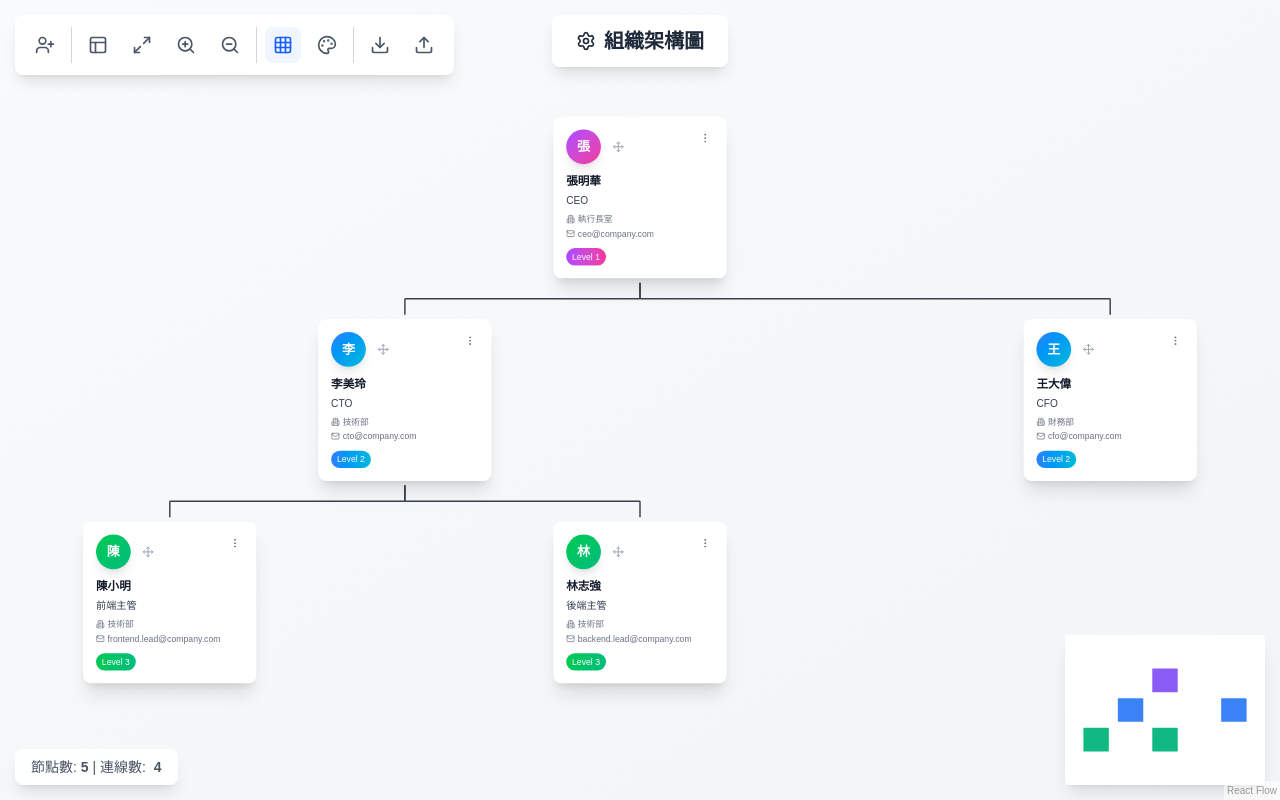
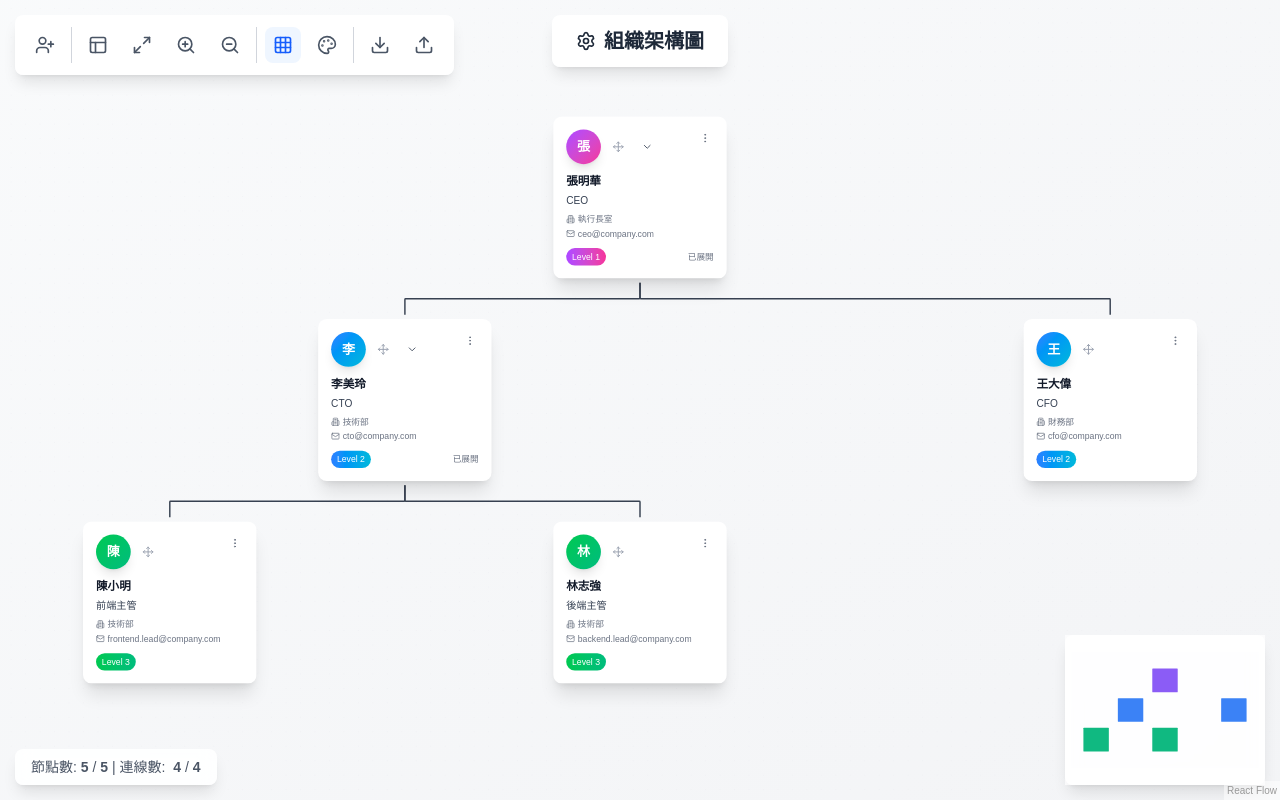
Before and after one commit to firstfu/workflow_01, a Next.js app: page / in a window 1280 px wide. Built offline with nearby package versions, Linux system fonts and the light colour scheme.

Commit message:
新增 CustomNode 組件的展開/收縮功能，優化狀態管理及編輯模態框，提升用戶互動體驗與程式碼可讀性。

```diff
--- a/app/components/OrgChart/CustomNode.tsx
+++ b/app/components/OrgChart/CustomNode.tsx
@@ -44,9 +44,10 @@
 
 import React, { memo } from "react";
 import { Handle, Position } from "@xyflow/react";
-import { Mail, Building2, MoreVertical, Edit, Trash2, UserPlus, Move } from "lucide-react";
+import { Mail, Building2, MoreVertical, Edit, Trash2, UserPlus, Move, ChevronDown, ChevronRight } from "lucide-react";
 import { Employee } from "./useOrgChartStore";
 import useOrgChartStore from "./useOrgChartStore";
+import EditModal from "./EditModal";
 
 // 明確定義 CustomNode 的 Props 型別
 interface CustomNodeProps {
@@ -55,17 +56,25 @@ interface CustomNodeProps {
 }
 
 const CustomNode = memo(({ data, selected }: CustomNodeProps) => {
-  const { setSelectedNode, deleteEmployee, updateEmployee, addEmployee, nodes, autoLayout, setIsDraggingNode } = useOrgChartStore();
+  const {
+    setSelectedNode,
+    deleteEmployee,
+    updateEmployee,
+    addEmployee,
+    nodes,
+    edges,
+    autoLayout,
+    setIsDraggingNode,
+    toggleNodeCollapse,
+    isNodeCollapsed
+  } = useOrgChartStore();
   const [showMenu, setShowMenu] = React.useState(false);
-  const [isEditing, setIsEditing] = React.useState(false);
+  const [showEditModal, setShowEditModal] = React.useState(false);
   const [isDragging, setIsDragging] = React.useState(false);
   const [dragOver, setDragOver] = React.useState(false);
-  const [editData, setEditData] = React.useState({
-    name: data.name,
-    position: data.position,
-    department: data.department,
-    email: data.email,
-  });
+
+  const collapsed = isNodeCollapsed(data.id);
+  const hasChildren = edges.some(edge => edge.source === data.id);
 
   // 添加全域 mouseup 監聽器以確保狀態正確重置
   React.useEffect(() => {
@@ -94,29 +103,22 @@ const CustomNode = memo(({ data, selected }: CustomNodeProps) => {
 
   const handleEdit = (e: React.MouseEvent) => {
     e.stopPropagation();
-    setEditData({
-      name: data.name,
-      position: data.position,
-      department: data.department,
-      email: data.email,
-    });
-    setIsEditing(true);
+    setShowEditModal(true);
     setShowMenu(false);
   };
 
-  const handleSaveEdit = () => {
+  const handleSaveEdit = (editData: Partial<Employee>) => {
     updateEmployee(data.id, editData);
-    setIsEditing(false);
+    setShowEditModal(false);
   };
 
   const handleCancelEdit = () => {
-    setIsEditing(false);
-    setEditData({
-      name: data.name,
-      position: data.position,
-      department: data.department,
-      email: data.email,
-    });
+    setShowEditModal(false);
+  };
+
+  const handleToggleCollapse = (e: React.MouseEvent) => {
+    e.stopPropagation();
+    toggleNodeCollapse(data.id);
   };
 
   const handleAddSubordinate = (e: React.MouseEvent) => {
@@ -249,7 +251,7 @@ const CustomNode = memo(({ data, selected }: CustomNodeProps) => {
       className={`relative transition-all duration-300 ${selected ? "scale-105" : ""} ${
         isDragging ? "opacity-60 scale-110 shadow-2xl ring-2 ring-blue-400 ring-opacity-50 z-50" : ""
       } ${dragOver ? "ring-2 ring-green-400 ring-opacity-70 scale-105" : ""}`}
-      onClick={!isEditing ? handleNodeClick : undefined}
+      onClick={handleNodeClick}
       onDragOver={handleDragOver}
       onDragLeave={handleDragLeave}
       onDrop={handleDrop}
@@ -265,61 +267,6 @@ const CustomNode = memo(({ data, selected }: CustomNodeProps) => {
           selected ? "border-blue-400" : "border-transparent"
         } hover:shadow-2xl transition-all duration-200 cursor-pointer`}
       >
-        {isEditing ? (
-          <div className="space-y-3">
-            <div className="flex items-center justify-between mb-3">
-              <h4 className="font-semibold text-gray-800">編輯員工</h4>
-              <div className="flex gap-1">
-                <button onClick={handleSaveEdit} className="px-2 py-1 bg-blue-500 text-white text-xs rounded hover:bg-blue-600 transition-colors">
-                  儲存
-                </button>
-                <button onClick={handleCancelEdit} className="px-2 py-1 bg-gray-500 text-white text-xs rounded hover:bg-gray-600 transition-colors">
-                  取消
-                </button>
-              </div>
-            </div>
-
-            <div className="space-y-2">
-              <div>
-                <label className="block text-xs font-medium text-gray-700 mb-1">姓名</label>
-                <input
-                  type="text"
-                  value={editData.name}
-                  onChange={e => setEditData({ ...editData, name: e.target.value })}
-                  className="w-full px-2 py-1 text-sm border border-gray-300 rounded focus:outline-none focus:ring-1 focus:ring-blue-500"
-                />
-              </div>
-              <div>
-                <label className="block text-xs font-medium text-gray-700 mb-1">職位</label>
-                <input
-                  type="text"
-                  value={editData.position}
-                  onChange={e => setEditData({ ...editData, position: e.target.value })}
-                  className="w-full px-2 py-1 text-sm border border-gray-300 rounded focus:outline-none focus:ring-1 focus:ring-blue-500"
-                />
-              </div>
-              <div>
-                <label className="block text-xs font-medium text-gray-700 mb-1">部門</label>
-                <input
-                  type="text"
-                  value={editData.department}
-                  onChange={e => setEditData({ ...editData, department: e.target.value })}
-                  className="w-full px-2 py-1 text-sm border border-gray-300 rounded focus:outline-none focus:ring-1 focus:ring-blue-500"
-                />
-              </div>
-              <div>
-                <label className="block text-xs font-medium text-gray-700 mb-1">電子郵件</label>
-                <input
-                  type="email"
-                  value={editData.email}
-                  onChange={e => setEditData({ ...editData, email: e.target.value })}
-                  className="w-full px-2 py-1 text-sm border border-gray-300 rounded focus:outline-none focus:ring-1 focus:ring-blue-500"
-                />
-              </div>
-            </div>
-          </div>
-        ) : (
-          <>
         <div className="flex items-start justify-between mb-3">
           <div className="flex items-center gap-2">
             <div
@@ -340,7 +287,7 @@ const CustomNode = memo(({ data, selected }: CustomNodeProps) => {
               onDragEnd={handleDragEnd}
               onPointerDownCapture={e => {
                 e.stopPropagation();
-                    setIsDraggingNode(true); // 在指針按下時立即設置拖拽狀態
+                setIsDraggingNode(true);
               }}
               onMouseDownCapture={e => {
                 e.stopPropagation();
@@ -354,6 +301,21 @@ const CustomNode = memo(({ data, selected }: CustomNodeProps) => {
             >
               <Move className={`w-4 h-4 pointer-events-none transition-colors ${isDragging ? "text-blue-600" : "text-gray-400 hover:text-blue-500"}`} />
             </div>
+
+            {/* 展開/收縮按鈕 */}
+            {hasChildren && (
+              <button
+                onClick={handleToggleCollapse}
+                className="p-2 hover:bg-gray-50 hover:ring-1 hover:ring-gray-300 rounded-lg transition-all duration-200"
+                title={collapsed ? "展開子節點" : "收縮子節點"}
+              >
+                {collapsed ? (
+                  <ChevronRight className="w-4 h-4 text-gray-600" />
+                ) : (
+                  <ChevronDown className="w-4 h-4 text-gray-600" />
+                )}
+              </button>
+            )}
           </div>
 
           <div className="relative">
@@ -401,14 +363,26 @@ const CustomNode = memo(({ data, selected }: CustomNodeProps) => {
           </div>
         </div>
 
-            <div className="mt-3 flex gap-2">
-              <span className={`inline-block px-2 py-1 text-xs font-medium rounded-full bg-gradient-to-r ${bgGradient} text-white`}>Level {data.level}</span>
+        <div className="mt-3 flex gap-2 items-center justify-between">
+          <span className={`inline-block px-2 py-1 text-xs font-medium rounded-full bg-gradient-to-r ${bgGradient} text-white`}>
+            Level {data.level}
+          </span>
+          {hasChildren && (
+            <span className="text-xs text-gray-500">
+              {collapsed ? "已收縮" : "已展開"}
+            </span>
+          )}
         </div>
-          </>
-        )}
       </div>
 
       <Handle type="source" position={Position.Bottom} className="!bg-transparent !border-0 !w-3 !h-3" />
+
+      <EditModal
+        isOpen={showEditModal}
+        employee={data}
+        onSave={handleSaveEdit}
+        onCancel={handleCancelEdit}
+      />
     </div>
   );
 });
--- /dev/null
+++ b/app/components/OrgChart/EditModal.tsx
@@ -0,0 +1,121 @@
+/**
+ * 員工編輯彈窗元件
+ *
+ * 提供與拖拽選項彈窗一致的設計風格，用於員工資料的編輯功能
+ */
+
+"use client";
+
+import React, { useState, useEffect } from 'react';
+import { Employee } from './useOrgChartStore';
+
+interface EditModalProps {
+  isOpen: boolean;
+  employee: Employee | null;
+  onSave: (data: Partial<Employee>) => void;
+  onCancel: () => void;
+}
+
+const EditModal = ({ isOpen, employee, onSave, onCancel }: EditModalProps) => {
+  const [editData, setEditData] = useState({
+    name: '',
+    position: '',
+    department: '',
+    email: '',
+  });
+
+  useEffect(() => {
+    if (employee) {
+      setEditData({
+        name: employee.name,
+        position: employee.position,
+        department: employee.department,
+        email: employee.email,
+      });
+    }
+  }, [employee]);
+
+  const handleSave = () => {
+    onSave(editData);
+  };
+
+  if (!isOpen || !employee) return null;
+
+  return (
+    <div className="fixed inset-0 bg-black/20 flex items-center justify-center z-50">
+      <div className="bg-white rounded-lg shadow-lg border border-gray-200 p-4 min-w-[320px] max-w-md w-full mx-4">
+        <h3 className="text-base font-medium text-gray-800 mb-4 text-center">
+          編輯員工資料
+        </h3>
+
+        <div className="space-y-3">
+          <div>
+            <label className="block text-xs font-medium text-gray-700 mb-1">
+              姓名
+            </label>
+            <input
+              type="text"
+              value={editData.name}
+              onChange={e => setEditData({ ...editData, name: e.target.value })}
+              className="w-full px-3 py-2 text-sm border border-gray-300 rounded focus:outline-none focus:ring-1 focus:ring-blue-500"
+            />
+          </div>
+
+          <div>
+            <label className="block text-xs font-medium text-gray-700 mb-1">
+              職位
+            </label>
+            <input
+              type="text"
+              value={editData.position}
+              onChange={e => setEditData({ ...editData, position: e.target.value })}
+              className="w-full px-3 py-2 text-sm border border-gray-300 rounded focus:outline-none focus:ring-1 focus:ring-blue-500"
+            />
+          </div>
+
+          <div>
+            <label className="block text-xs font-medium text-gray-700 mb-1">
+              部門
+            </label>
+            <input
+              type="text"
+              value={editData.department}
+              onChange={e => setEditData({ ...editData, department: e.target.value })}
+              className="w-full px-3 py-2 text-sm border border-gray-300 rounded focus:outline-none focus:ring-1 focus:ring-blue-500"
+            />
+          </div>
+
+          <div>
+            <label className="block text-xs font-medium text-gray-700 mb-1">
+              電子郵件
+            </label>
+            <input
+              type="email"
+              value={editData.email}
+              onChange={e => setEditData({ ...editData, email: e.target.value })}
+              className="w-full px-3 py-2 text-sm border border-gray-300 rounded focus:outline-none focus:ring-1 focus:ring-blue-500"
+            />
+          </div>
+        </div>
+
+        <div className="space-y-2 mt-4">
+          <button
+            onClick={handleSave}
+            className="w-full px-3 py-2 bg-blue-500 hover:bg-blue-600 text-white rounded text-sm transition-colors"
+          >
+            儲存
+          </button>
+
+          <button
+            onClick={onCancel}
+            className="w-full px-3 py-2 bg-gray-100 hover:bg-gray-200 text-gray-700 rounded text-sm transition-colors"
+          >
+            取消
+          </button>
+        </div>
+      </div>
+    </div>
+  );
+};
+
+export default EditModal;
--- a/app/components/OrgChart/OrgChart.tsx
+++ b/app/components/OrgChart/OrgChart.tsx
@@ -65,8 +65,10 @@ import {
 
 const OrgChartContent = () => {
   const {
-    nodes,
-    edges,
+    nodes: allNodes,
+    edges: allEdges,
+    getVisibleNodes,
+    getVisibleEdges,
     onNodesChange: originalOnNodesChange,
     onEdgesChange,
     onConnect,
@@ -74,6 +76,9 @@ const OrgChartContent = () => {
     setAutoLayoutCallback,
     isDraggingNode,
   } = useOrgChartStore();
+
+  const nodes = getVisibleNodes();
+  const edges = getVisibleEdges();
 
   const reactFlowInstance = useReactFlow();
   const [showGrid, setShowGrid] = useState(true);
@@ -248,7 +253,7 @@ const OrgChartContent = () => {
   }, [reactFlowInstance]);
 
   const handleAddEmployee = useCallback(() => {
-    const newId = (Math.max(...nodes.map(n => parseInt(n.id)), 0) + 1).toString();
+    const newId = (Math.max(...allNodes.map(n => parseInt(n.id)), 0) + 1).toString();
     const newEmployee = {
       id: newId,
       name: '新員工',
@@ -262,12 +267,12 @@ const OrgChartContent = () => {
     setTimeout(() => {
       handleAutoLayout();
     }, 300);
-  }, [nodes, addEmployee, handleAutoLayout]);
+  }, [allNodes, addEmployee, handleAutoLayout]);
 
   const handleExport = useCallback(() => {
     const data = {
-      nodes,
-      edges,
+      nodes: allNodes,
+      edges: allEdges,
       timestamp: new Date().toISOString(),
     };
     const blob = new Blob([JSON.stringify(data, null, 2)], { type: 'application/json' });
@@ -277,7 +282,7 @@ const OrgChartContent = () => {
     a.download = `org-chart-${Date.now()}.json`;
     a.click();
     URL.revokeObjectURL(url);
-  }, [nodes, edges]);
+  }, [allNodes, allEdges]);
 
   const handleImport = useCallback(() => {
     const input = document.createElement('input');
@@ -492,8 +497,8 @@ const OrgChartContent = () => {
 
         <Panel position="bottom-left" className="bg-white/90 backdrop-blur-sm rounded-lg shadow-lg px-4 py-2 m-4">
           <div className="text-sm text-gray-600">
-            節點數: <span className="font-semibold">{nodes.length}</span> |
-            連線數: <span className="font-semibold ml-1">{edges.length}</span>
+            節點數: <span className="font-semibold">{nodes.length}</span> / <span className="font-semibold">{allNodes.length}</span> |
+            連線數: <span className="font-semibold ml-1">{edges.length}</span> / <span className="font-semibold">{allEdges.length}</span>
           </div>
         </Panel>
 
--- a/app/components/OrgChart/useOrgChartStore.ts
+++ b/app/components/OrgChart/useOrgChartStore.ts
@@ -63,6 +63,7 @@ interface OrgChartState {
   edges: Edge[];
   selectedNode: string | null;
   isDraggingNode: boolean;
+  collapsedNodes: Set<string>;
 
   setNodes: (nodes: Node<Employee>[]) => void;
   setEdges: (edges: Edge[]) => void;
@@ -81,6 +82,11 @@ interface OrgChartState {
   setAutoLayoutCallback: (callback: () => void) => void;
   setIsDraggingNode: (isDragging: boolean) => void;
   setOnNodeDropCallback: (callback: (sourceId: string, targetId: string) => void) => void;
+
+  toggleNodeCollapse: (nodeId: string) => void;
+  isNodeCollapsed: (nodeId: string) => boolean;
+  getVisibleNodes: () => Node<Employee>[];
+  getVisibleEdges: () => Edge[];
 
   // 私有屬性
   _onNodeDropCallback: ((sourceId: string, targetId: string) => void) | null;
@@ -164,6 +170,7 @@ const useOrgChartStore = create<OrgChartState>((set, get) => ({
 
   selectedNode: null,
   isDraggingNode: false,
+  collapsedNodes: new Set<string>(),
 
   // 儲存自動排版的回調函數
   _autoLayoutCallback: null as (() => void) | null,
@@ -336,6 +343,63 @@ const useOrgChartStore = create<OrgChartState>((set, get) => ({
   setOnNodeDropCallback: (callback) => {
     set({ _onNodeDropCallback: callback } as Partial<OrgChartState & { _onNodeDropCallback: ((sourceId: string, targetId: string) => void) | null }>);
   },
+
+  toggleNodeCollapse: (nodeId) => {
+    set((state) => {
+      const newCollapsedNodes = new Set(state.collapsedNodes);
+      if (newCollapsedNodes.has(nodeId)) {
+        newCollapsedNodes.delete(nodeId);
+      } else {
+        newCollapsedNodes.add(nodeId);
+      }
+      return { collapsedNodes: newCollapsedNodes };
+    });
+  },
+
+  isNodeCollapsed: (nodeId) => {
+    return get().collapsedNodes.has(nodeId);
+  },
+
+  getVisibleNodes: () => {
+    const { nodes, edges, collapsedNodes } = get();
+
+    // 找出所有被收縮節點的後代節點
+    const getDescendants = (nodeId: string): Set<string> => {
+      const descendants = new Set<string>();
+      const children = edges.filter(edge => edge.source === nodeId).map(edge => edge.target);
+
+      children.forEach(childId => {
+        descendants.add(childId);
+        // 遞歸獲取子節點的後代
+        const childDescendants = getDescendants(childId);
+        childDescendants.forEach(desc => descendants.add(desc));
+      });
+
+      return descendants;
+    };
+
+    const hiddenNodes = new Set<string>();
+
+    // 對每個收縮的節點，找出其所有後代
+    collapsedNodes.forEach(collapsedNodeId => {
+      const descendants = getDescendants(collapsedNodeId);
+      descendants.forEach(desc => hiddenNodes.add(desc));
+    });
+
+    // 返回不在隱藏列表中的節點
+    return nodes.filter(node => !hiddenNodes.has(node.id));
+  },
+
+  getVisibleEdges: () => {
+    const { edges } = get();
+    const visibleNodes = get().getVisibleNodes();
+    const visibleNodeIds = new Set(visibleNodes.map(node => node.id));
+
+    // 只返回兩端都是可見節點的邊
+    return edges.filter(edge =>
+      visibleNodeIds.has(edge.source) && visibleNodeIds.has(edge.target)
+    );
+  },
 }));
 
 export default useOrgChartStore;
```
Lines whose indentation alone changed are shown as unchanged.
